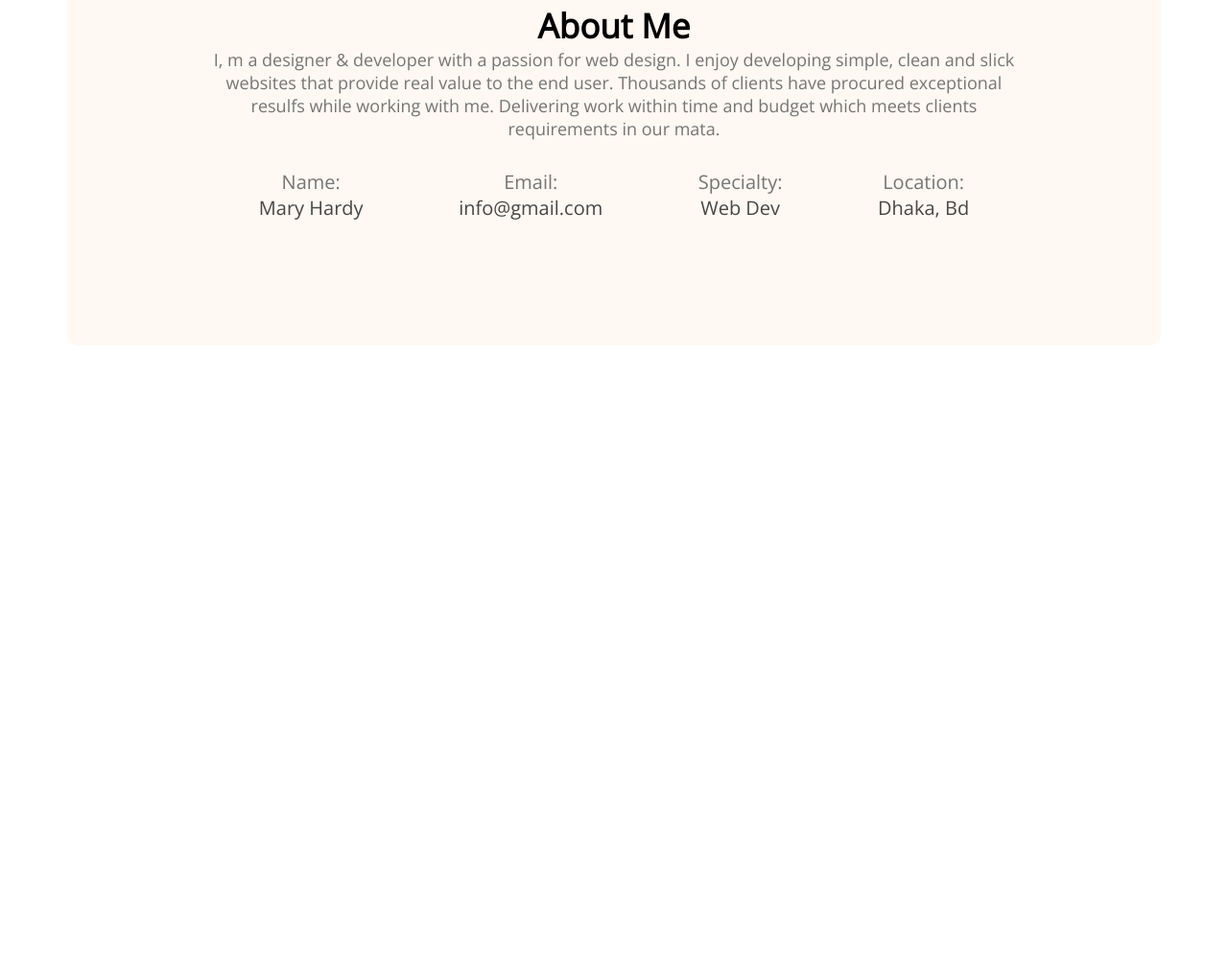
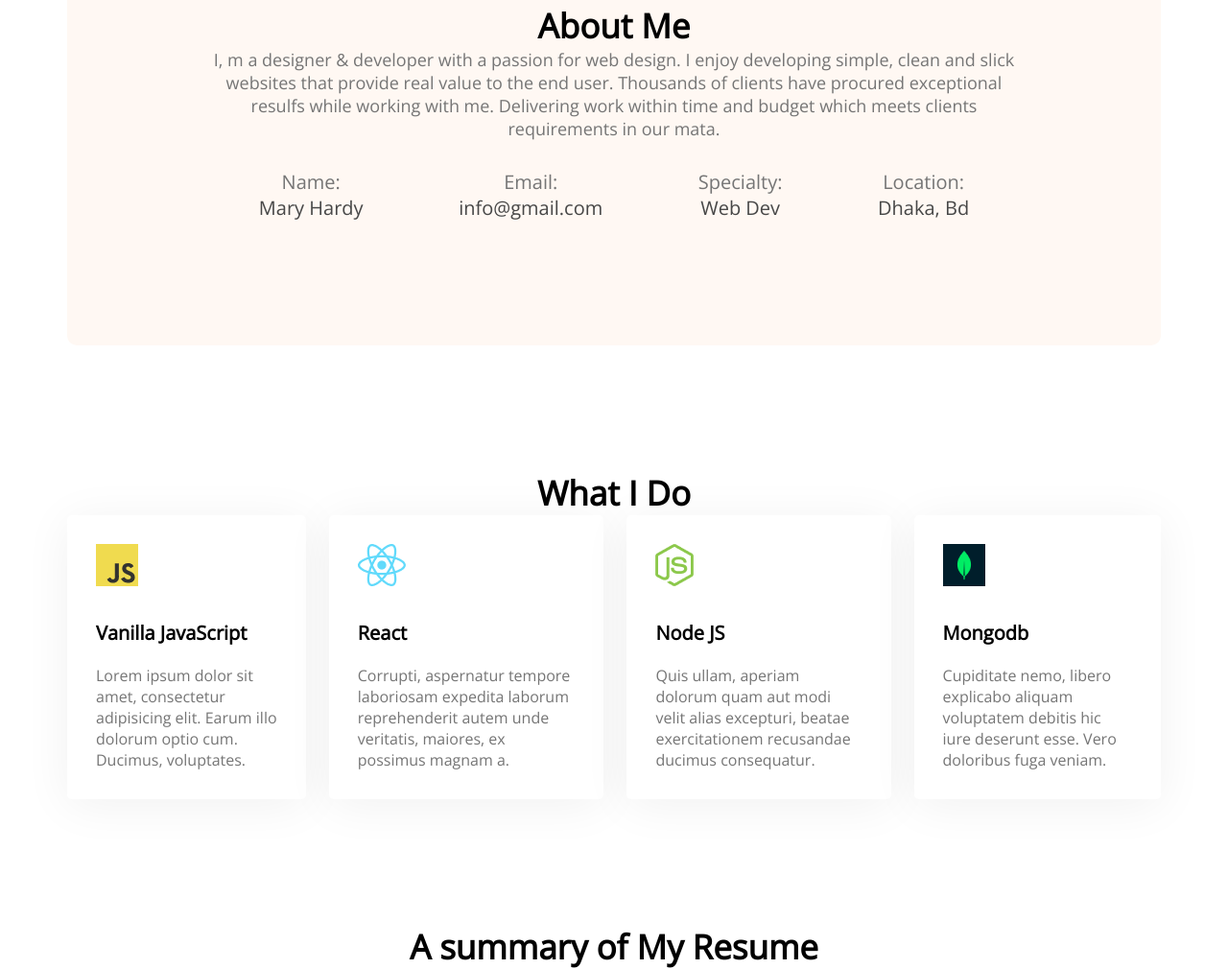
Before and after one commit to Taslimaibnath/Developer-protfolio, a plain HTML site: page index.html in a window 1280 px wide. Shown: the part 1097-2107 px from the top of the page at 96% size. Before the commit the page ends 1457 px from the top, so only its background shows below. Drawn offline with nearby package versions, Linux system fonts and the light colour scheme.

Commit message:
added skills content

```diff
--- a/index.html
+++ b/index.html
@@ -1,5 +1,6 @@
 <!DOCTYPE html>
 <html lang="en">
+
 <head>
     <meta charset="UTF-8">
     <meta http-equiv="X-UA-Compatible" content="IE=edge">
@@ -25,7 +26,8 @@
             <div>
                 <h3 class="banner-sub-title">Hi, Iam</h3>
                 <h1 class="banner-title">Mary Hardy</h1>
-            <p class="banner-discription">Shot what able cold new see hold.Friendly as an betrayed formerly he. Morning
+                <p class="banner-discription">Shot what able cold new see hold.Friendly as an betrayed formerly he.
+                    Morning
                     because as to society behaved moments.</p>
                 <button class="btn-primary">Download CV</button>
             </div>
@@ -36,7 +38,10 @@
     <main>
         <section class="about">
             <h3 class="section-title">About Me</h3>
-            <p class="section-discription">I, m a designer & developer with a passion for web design. I enjoy developing simple, clean and slick websites that provide real value to the end user. Thousands of clients have procured exceptional resulfs while working with me. Delivering work within time and budget which meets clients requirements in our mata.</p>
+            <p class="section-discription">I, m a designer & developer with a passion for web design. I enjoy developing
+                simple, clean and slick websites that provide real value to the end user. Thousands of clients have
+                procured exceptional resulfs while working with me. Delivering work within time and budget which meets
+                clients requirements in our mata.</p>
             <div class="about-info-container">
                 <div class="about-info">
                     <p class="info-title">Name:</p>
@@ -56,9 +61,47 @@
                 </div>
             </div>
         </section>
+        <!-- what i do -->
+
+        <section class="what-i-do">
+            <h3 class="section-title">What I Do</h3>
+            <!-- .skills-container>.skill*4>img+p.skill-title+p.skill-description>lorem15 -->
+            <div class="skills-container">
+                <div class="skill">
+                    <img src="images/icons/js.png" alt="">
+                    <p class="skill-title">Vanilla JavaScript</p>
+                    <p class="skill-description">Lorem ipsum dolor sit amet, consectetur adipisicing elit. Earum illo
+                        dolorum optio cum. Ducimus, voluptates.</p>
+                </div>
+                <div class="skill">
+                    <img src="images/icons/react.png" alt="">
+                    <p class="skill-title">React</p>
+                    <p class="skill-description">Corrupti, aspernatur tempore laboriosam expedita laborum reprehenderit
+                        autem unde veritatis, maiores, ex possimus magnam a.</p>
+                </div>
+                <div class="skill">
+                    <img src="images/icons/nodejs.png" alt="">
+                    <p class="skill-title">Node JS</p>
+                    <p class="skill-description">Quis ullam, aperiam dolorum quam aut modi velit alias excepturi, beatae
+                        exercitationem recusandae ducimus consequatur.</p>
+                </div>
+                <div class="skill">
+                    <img src="images/icons/mongo.png" alt="">
+                    <p class="skill-title">Mongodb</p>
+                    <p class="skill-description">Cupiditate nemo, libero explicabo aliquam voluptatem debitis hic iure
+                        deserunt esse. Vero doloribus fuga veniam.</p>
+                </div>
+            </div>
+        </section>
+        <!-- resume section -->
+         <section class="resume">
+            <h3 class="section-title">A summary of My Resume</h3>
+
+         </section>
     </main>
     <footer>
 
     </footer>
 </body>
+
 </html>
--- a/styles/protfolio.css
+++ b/styles/protfolio.css
@@ -81,15 +81,16 @@ main {
 /* about section styles */
 .about {
     text-align: center;
-    margin-top: 130px;
+
     background: #FFF8F3;
     border-radius: 10px;
     padding: 130px 150px;
 }
 
 .section-title {
+    text-align: center;
 
-    margin-bottom: 30pxs;
+    margin-bottom: 50pxs;
     font-size: 35px;
     font-weight: 700;
 }
@@ -103,8 +104,7 @@ main {
 
 .about-info-container {
     display: flex;
-    justify-content: space-around
-    ;
+    justify-content: space-around;
 }
 
 .about .info-title {
@@ -117,3 +117,35 @@ main {
     font-size: 20px;
     color: #474747;
 }
+
+/* what i do style */
+section{
+    margin-top: 130px;
+}
+.what-i-do {
+    margin-top: 130px;
+}
+
+.skills-container {
+    display: flex;
+    gap: 24px;
+}
+
+.skill {
+    background: #FFFFFF;
+    box-shadow: 0px 6px 50px rgba(0, 0, 0, 0.06);
+    border-radius: 5px;
+    padding: 30px;
+}
+
+.skill-title {
+    font-weight: 700;
+    font-size: 20px;
+    margin-top: 30px;
+    margin-bottom: 20px;
+}
+
+.skill-description {
+    color: #757575;
+}
+/* resume styles */
```
Lines whose indentation alone changed are shown as unchanged.
